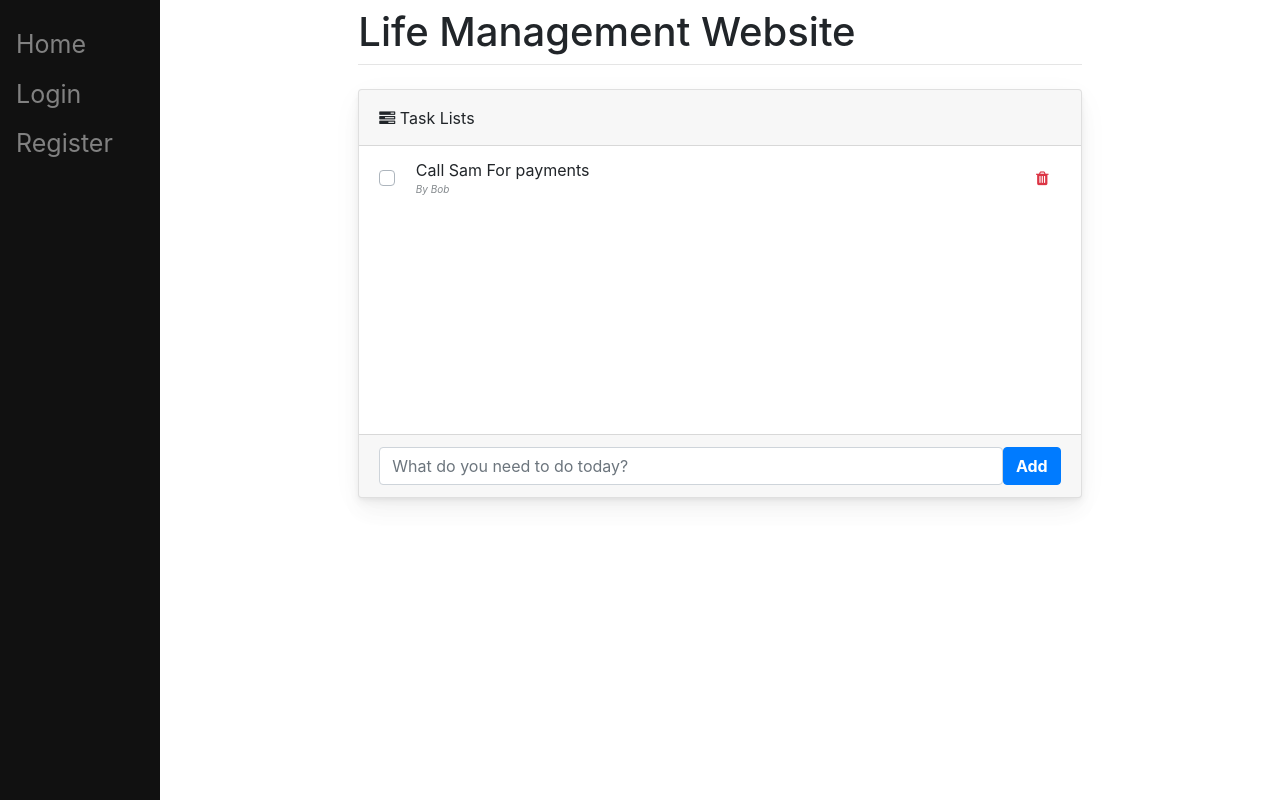
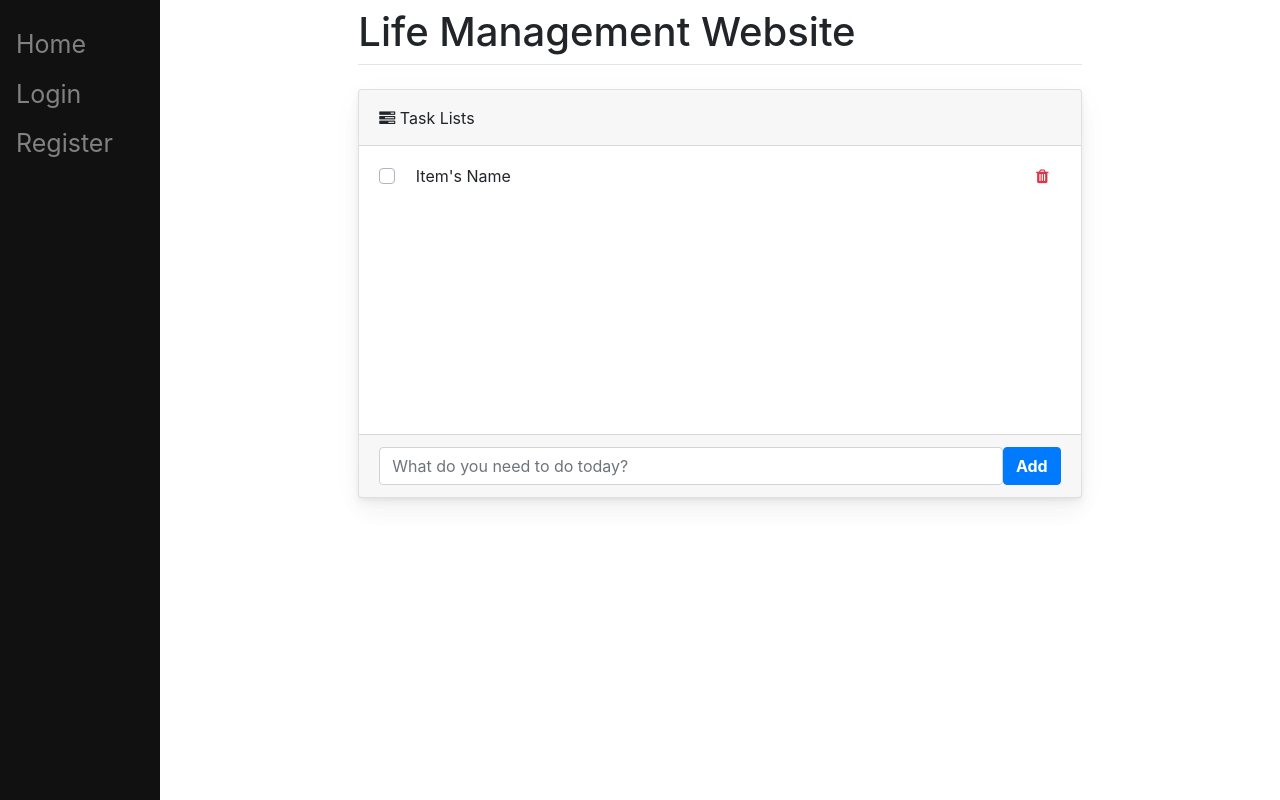
Before and after one commit to manhlamabc123/To-do-List-Web, a Django app: template mysite/todolist/templates/todolist/todolist.html in a window 1280 px wide. Run offline with Django 3.2, Linux system fonts and the light colour scheme; the template is opened without the code that fills it, so the values that code supplies are empty; some libraries are stand-ins or nearby versions.

Commit message:
Update GUI

```diff
--- a/mysite/todolist/templates/todolist/todolist.html
+++ b/mysite/todolist/templates/todolist/todolist.html
@@ -28,8 +28,8 @@
                                                 <div class="custom-checkbox custom-control"> <input class="custom-control-input" id="exampleCustomCheckbox12" type="checkbox"><label class="custom-control-label" for="exampleCustomCheckbox12">&nbsp;</label> </div>
                                             </div>
                                             <div class="widget-content-left">
-                                                <div class="widget-heading">Call Sam For payments</div>
-                                                <div class="widget-subheading"><i>By Bob</i></div>
+                                                <div class="widget-heading">Item's Name</div>
+                                                <!-- <div class="widget-subheading"><i>Description</i></div> -->
                                             </div>
                                             <div class="widget-content-right">
                                                 <button class="border-0 btn-transition btn btn-outline-danger"> <i class="fa fa-trash"></i> </button>
```
